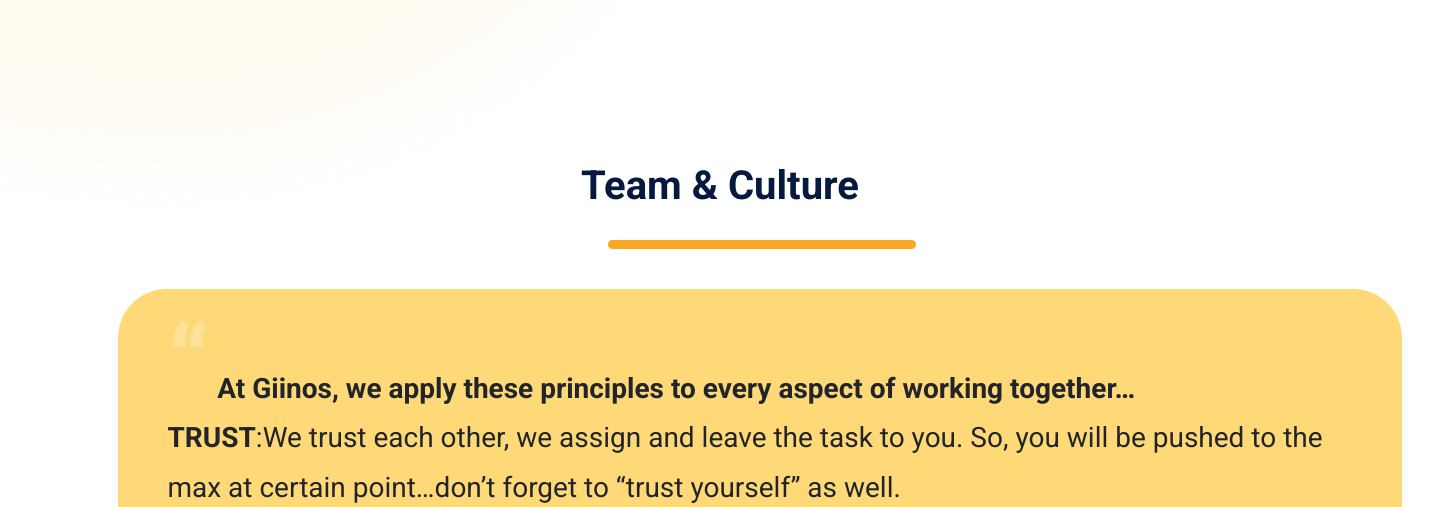
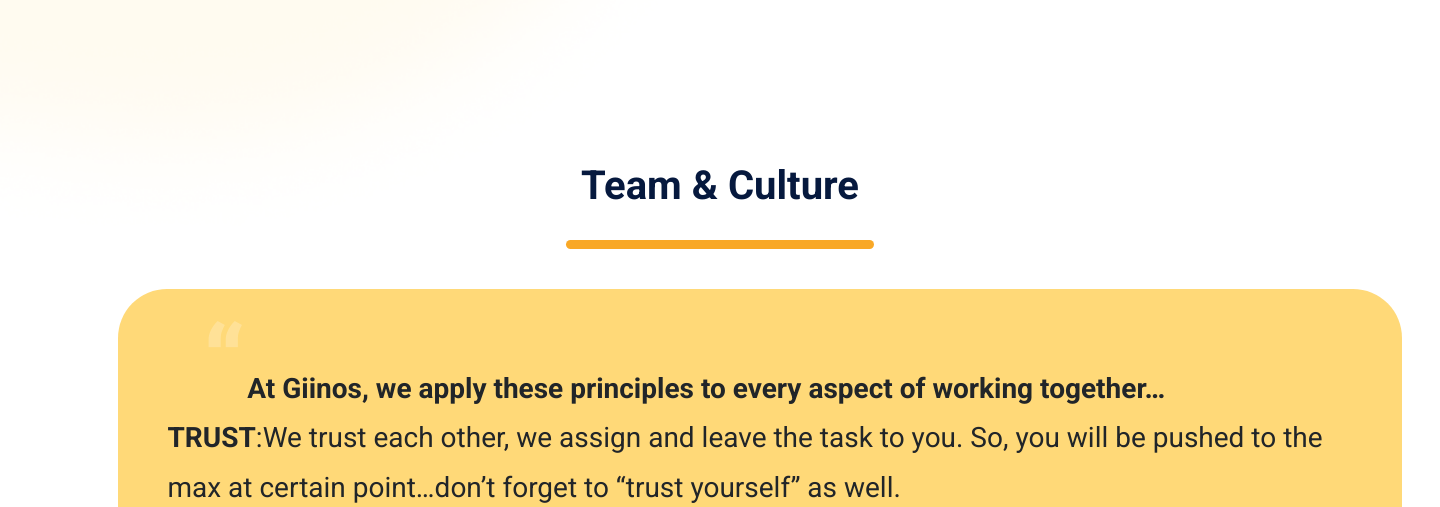
Before and after one commit to santo35702/giinos, a PHP site: page /giinos/ in a window 1440 px wide; the page is wider, and only the part inside the window is pictured. Shown: the part 5993-6500 px from the top of that part. Run offline with PHP 8.4, Linux system fonts and the light colour scheme; some libraries are stand-ins or nearby versions.

Commit message:
removed some duplicate style & tag

```diff
--- a/index.php
+++ b/index.php
@@ -218,20 +218,19 @@
         </section>
 
         <!-- start team section-->
-        <section class="team-section container-fluid" id="team">
-            <div class="heading text-center">
-                <h3 class="display-3">Team & Culture</h3>
-            </div>
-            <div class="box2">
-                <div class="box4">
+        <section class="team-section" id="team">
+            <div class="container-fluid">
+                <div class="heading text-center">
+                    <h3 class="display-3">Team & Culture</h3>
+                </div>
+                <div class="box2">
                     <div class="box3">
-                        <span class="coma">“</span>
-                        <strong>At Giinos, we apply these principles to every aspect of working together… <br></strong>
+                        <span class="coma first">“</span>
+                        <strong class="ps-5">At Giinos, we apply these principles to every aspect of working together… <br></strong>
                         <strong>TRUST</strong>:We trust each other, we assign and leave the task to you. So, you will be pushed to the max at certain point…don’t forget to “trust yourself” as well.<br>
                         <strong>OPEN</strong>: We communicate, raise concerns, asking for support openly here at Giinos. By having “maximizing holistic value” mindsets, so we “open” for that things... <br>
-                        <strong>EMPATHY</strong>: we empathize with our customers, platform we built, and everyone in team.
-                        So, whatever challenges we faced with these fundamental principles let us achive it always.
-                        <span class="coma">”</span>
+                        <strong>EMPATHY</strong>: we empathize with our customers, platform we built, and everyone in team. So, whatever challenges we faced with these fundamental principles let us achive it always.
+                        <span class="coma last">”</span>
                     </div>
                 </div>
             </div>
--- a/style.css
+++ b/style.css
@@ -481,11 +481,8 @@
     width: 30.8rem;
     height: .9rem;
     display: block;
-    margin: auto;
-    margin-top: 3rem;
-    margin-left: 60rem;
+    margin: 3rem auto 0;
     border-radius: .5rem;
-    margin-bottom: 2rem;
     text-align: center;
 }
 .team-section .box2 {
@@ -494,9 +491,7 @@
     margin-left: 11rem;
     height: 53rem;
     width: 128.4rem;
-}
-.team-section .box4 {
-    padding: 5rem;
+    padding: 5rem !important;
 }
 .team-section .box3 {
     font-weight: 400;
@@ -508,6 +503,17 @@
     opacity: 23%;
     font-weight: 900;
     font-size: 10rem;
+    position: relative;
+}
+
+.team-section span.coma.first{
+    left: 3%;
+    top: 10%;
+}
+
+.team-section span.coma.last{
+    left: 0;
+    top: 12%;
 }
 /*===================== */
 /* hiring section */
```
